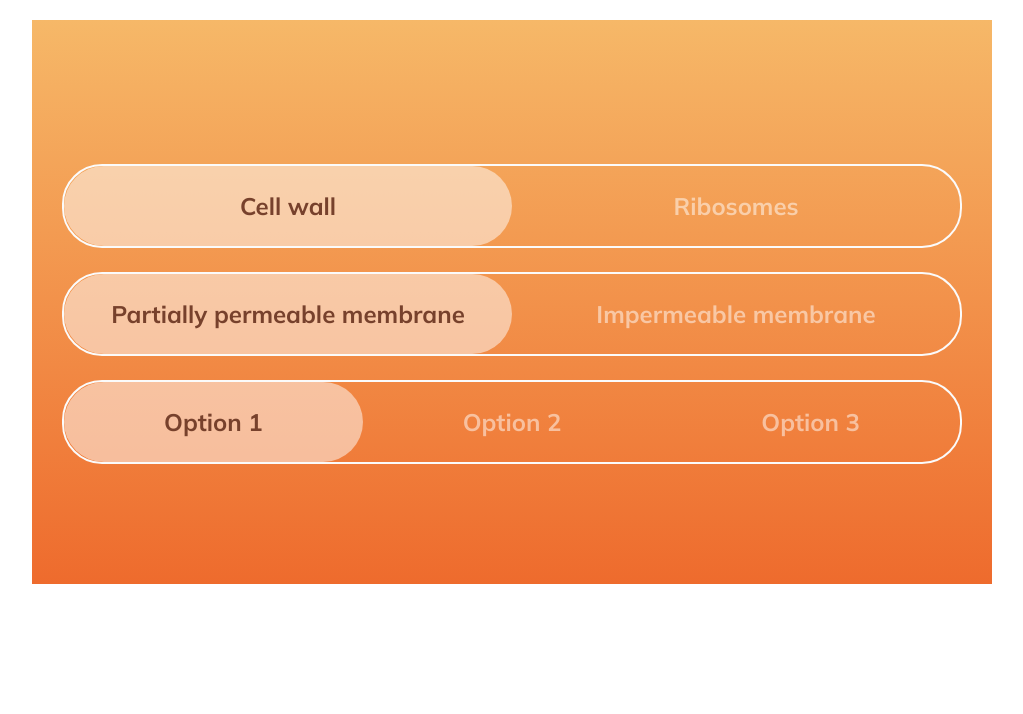
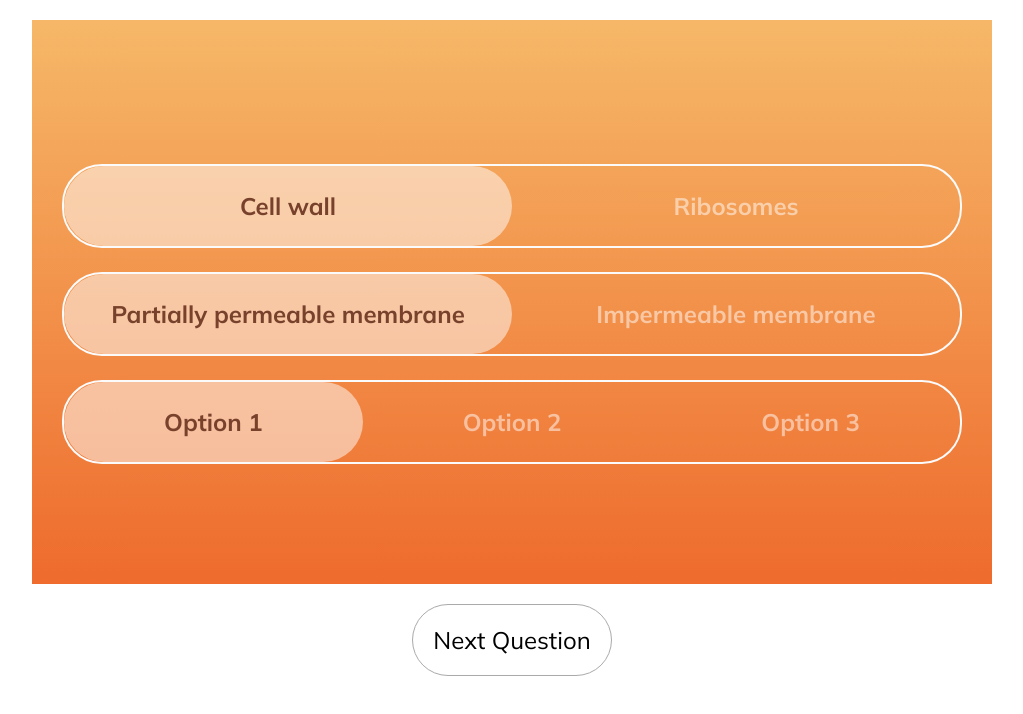
Before and after one commit to lumenwrites/seneca, a Next.js app: page / in a window 1280 px wide. Shown: the top 714 px of the page, without its empty margins (128-1151 px from the left). Built offline with nearby package versions, Linux system fonts and the light colour scheme.

Commit message:
Select next question.

```diff
--- a/components/Question.tsx
+++ b/components/Question.tsx
@@ -1,4 +1,4 @@
-import { useState, useEffect, createContext, useContext } from 'react'
+import { useState, createContext, useContext } from 'react'
 
 import questions from 'data/questions.json'
 
@@ -16,9 +16,8 @@ export function useTogglesContext() {
 }
 
 export default function Question() {
-  // let randomQuestion = questions[Math.floor(Math.random() * questions.length)]
   const [toggles, setToggles] = useState(questions[0].toggles)
-
+  const [activeQuestion, setActiveQuestion] = useState(0)
   // Calculate percentage of correct answers, and set background based on that
   const correctAnswers = toggles.filter(
     (t) => t.selectedOption === t.correctOption
@@ -28,11 +27,28 @@ export default function Question() {
   if (correctness > 0) correctnessClass = 'partially-correct'
   if (correctness === 1) correctnessClass = 'correct'
   const isLocked = correctness === 1
+
+  function randomizeQuestion() {
+    setActiveQuestion(prev => {
+      let activeQuestion
+      if (prev + 1 === questions.length) {
+        activeQuestion = 0
+      } else {
+        activeQuestion = prev + 1
+      }
+      setToggles(questions[activeQuestion].toggles)
+      return activeQuestion
+    })
+  }
+
   return (
     <TogglesContext.Provider value={{ toggles, setToggles, isLocked }}>
       <div className={`question ${correctnessClass}`}>
         <Toggles />
       </div>
+      <button className="randomize" onClick={randomizeQuestion}>
+        Next Question
+      </button>
     </TogglesContext.Provider>
   )
 }
--- a/styles/_toggles.scss
+++ b/styles/_toggles.scss
@@ -74,3 +74,13 @@
     }
   }
 }
+
+.randomize {
+  margin: auto;
+  border: 1px solid #AAA;
+  background: rgba(255, 255, 255, 0.5);
+  margin-top: 20px;
+  border-radius: 500px;
+  padding: 20px;
+  display: block;
+}
```
